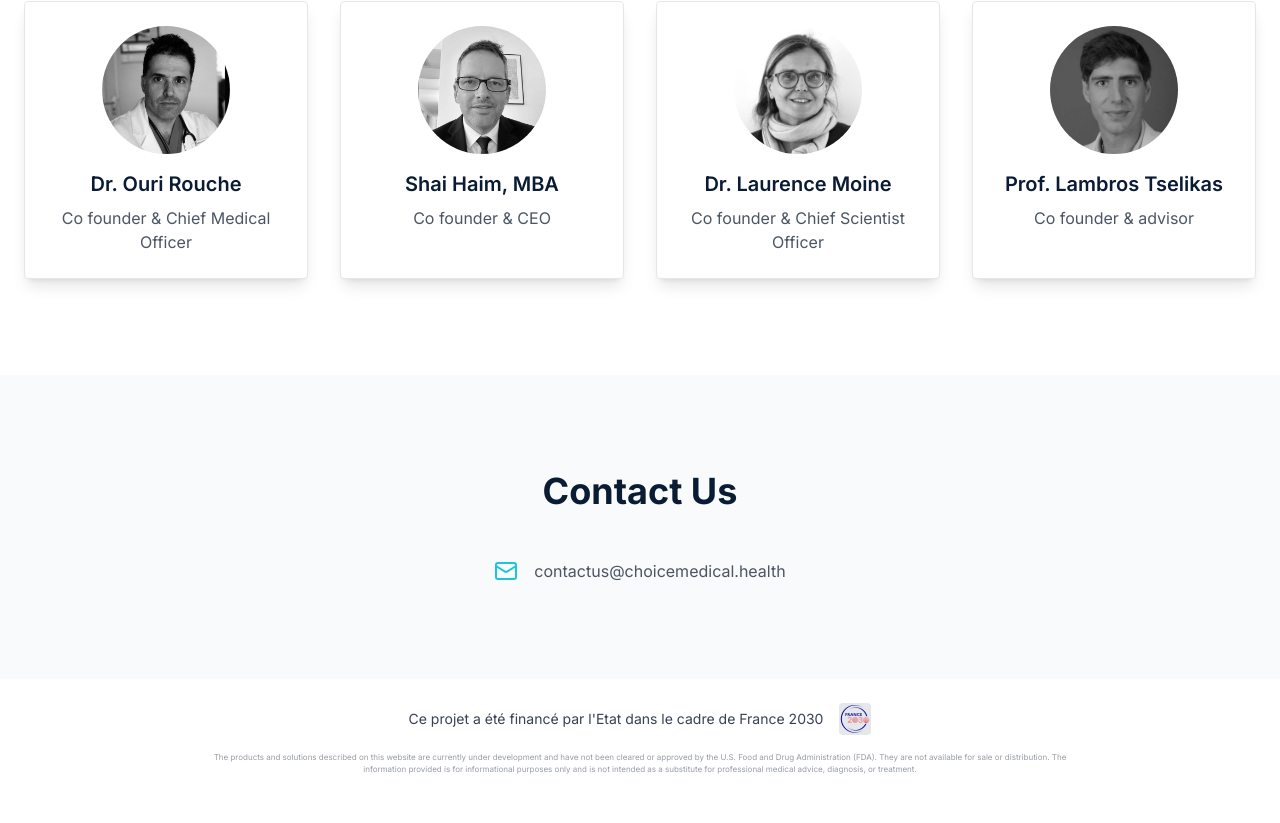
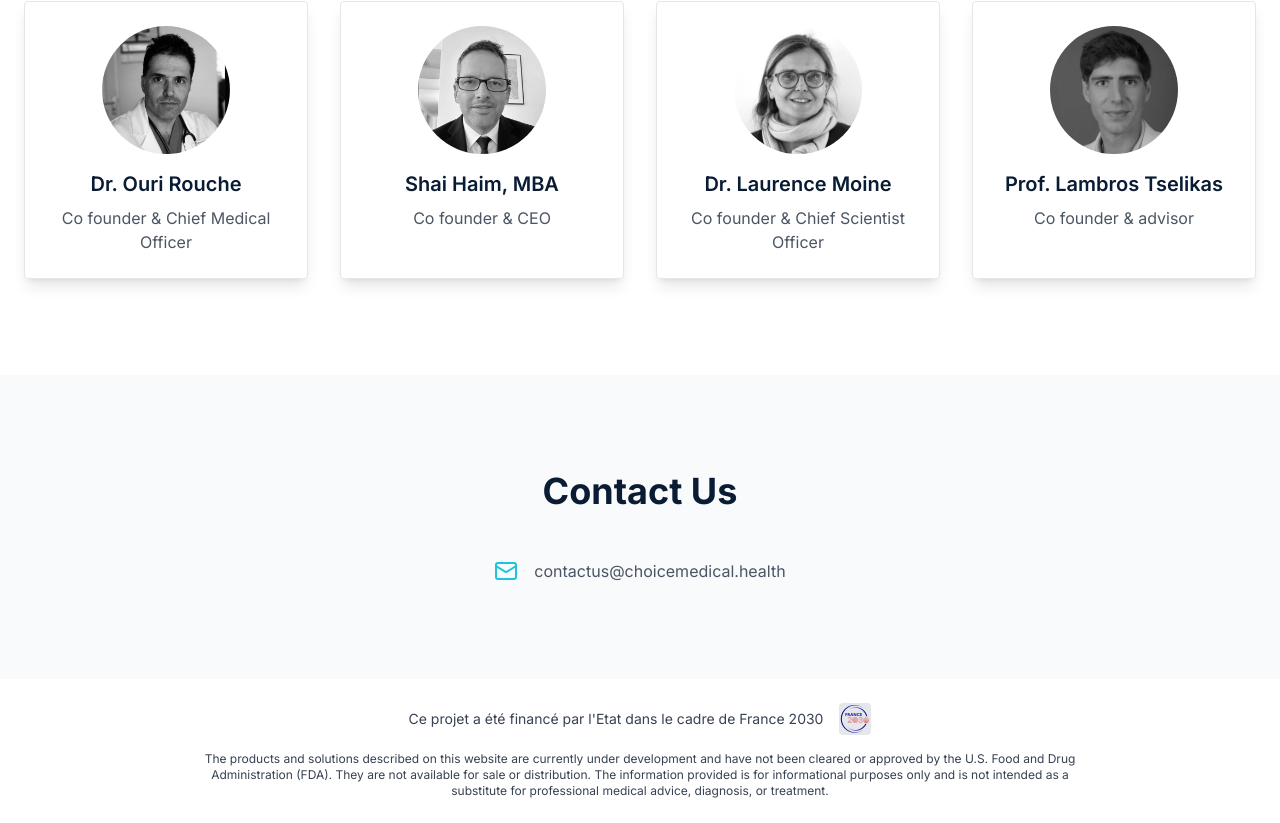
Before and after one commit to shaihi/choice-medical-bloom, a React (Vite) app: page / in a window 1280 px wide. Shown: the part 1553-2376 px from the top of the page. Before the commit the page ends 2352 px from the top, so only its background shows below. Built offline with nearby package versions, Linux system fonts and the light colour scheme.

Commit message:
Fix: Improve disclaimer text contrast
Increased contrast of the disclaimer text to meet WCAG 2.2 SC 1.4.3 guidelines.

```diff
--- a/src/components/SupportedBySection.tsx
+++ b/src/components/SupportedBySection.tsx
@@ -20,7 +20,7 @@ const SupportedBySection = () => {
             />
           </div>
         </div>
-        <p className="text-[0.5rem] text-gray-500 text-center mt-4 opacity-70 max-w-4xl">
+        <p className="text-xs text-gray-700 text-center mt-4 max-w-4xl">
           The products and solutions described on this website are currently under development and have not been cleared or approved by the U.S. Food and Drug Administration (FDA). They are not available for sale or distribution. The information provided is for informational purposes only and is not intended as a substitute for professional medical advice, diagnosis, or treatment.
         </p>
       </div>
```
